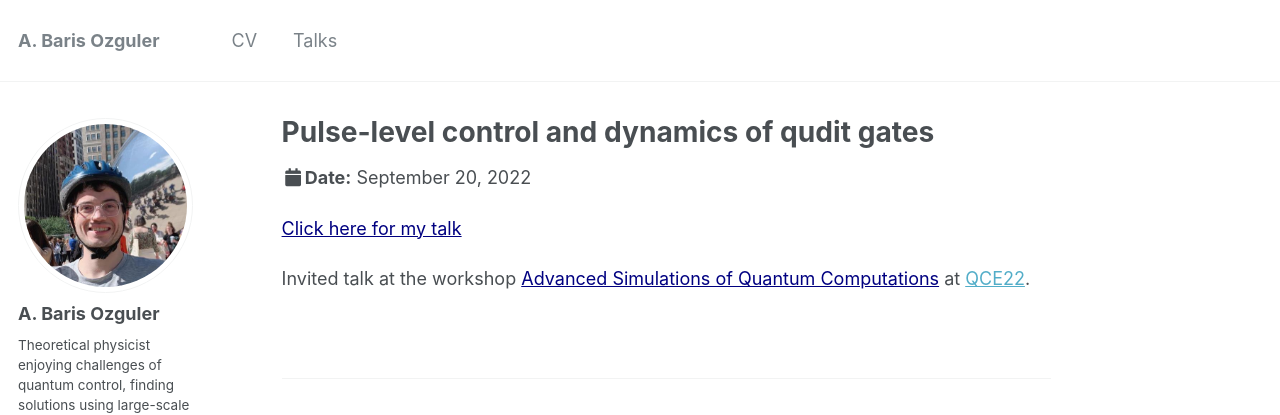
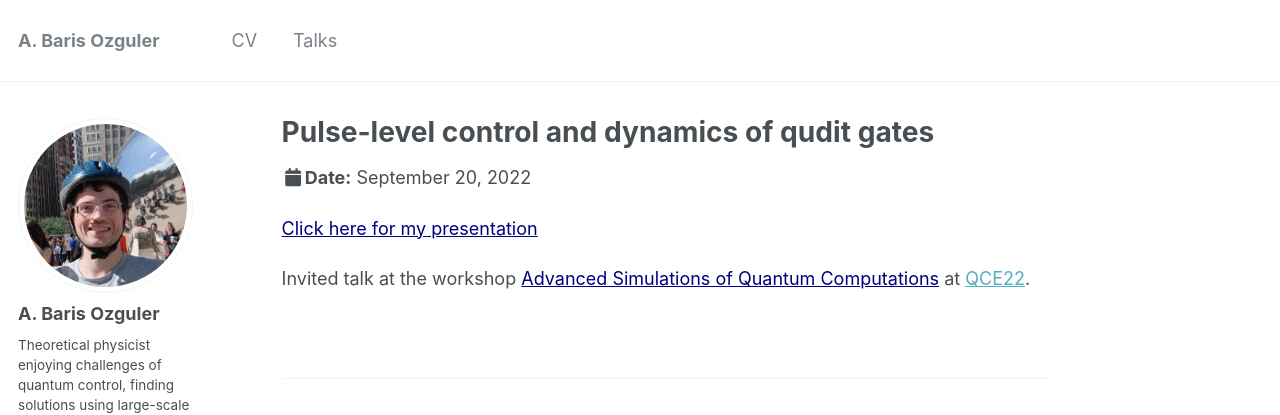
Before and after one commit to relugzosiraba/relugzosiraba.github.io, a Jekyll site: the page built from _talks/barisozguler_qce22.md, in a window 1280 px wide. Shown: the top 415 px of the page. Built offline with Jekyll 4.4.1, drawn with Linux system fonts in a browser that asks for light colours.

Commit message:
Update barisozguler_qce22.md

```diff
--- a/_talks/barisozguler_qce22.md
+++ b/_talks/barisozguler_qce22.md
@@ -8,6 +8,6 @@ date: 2022-09-20
 location: "Broomfield, CO"
 ---
 
-<a href="https://events.cels.anl.gov/event/332/overview" style="color:Navy;">Click here for my talk</a>
+<a href="https://relugzosiraba.github.io/_talks/BarisOzguler_QCE22.pptx" style="color:Navy;">Click here for my presentation</a>
 
 Invited talk at the workshop <a href="https://events.cels.anl.gov/event/332/overview" style="color:Navy;">Advanced Simulations of Quantum Computations</a> at [QCE22](https://qce.quantum.ieee.org/2022).
```
